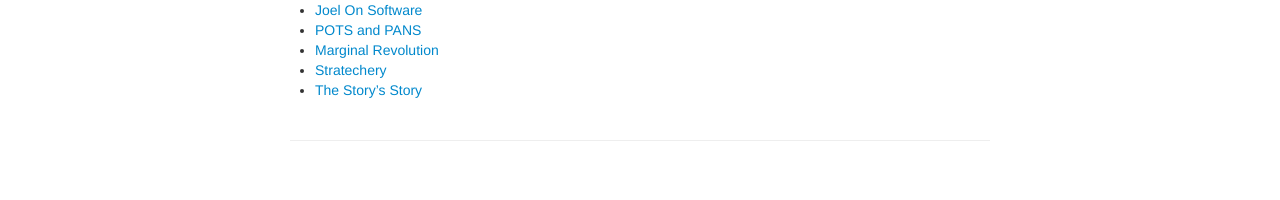
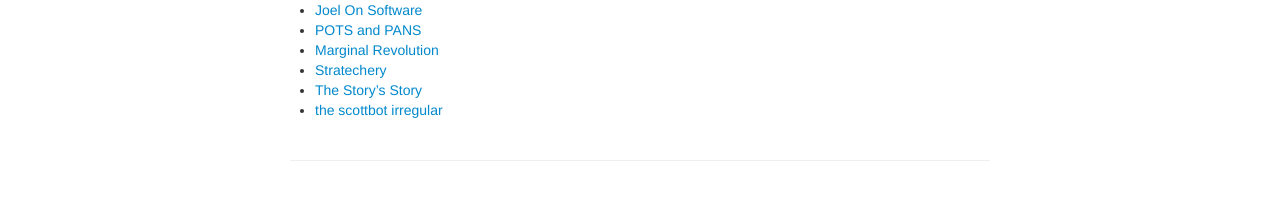
Before and after one commit to joshgunter/gunter_website, a Jekyll site: the page built from index.md, in a window 1280 px wide. Shown: the part 452-652 px from the top of the page. Built offline with Jekyll 4.4.1, drawn with Linux system fonts in a browser that asks for light colours.

Commit message:
Update index.md

```diff
--- a/index.md
+++ b/index.md
@@ -23,3 +23,4 @@ description: Some lists of things I find interesting.
 - [Marginal Revolution](https://marginalrevolution.com/)
 - [Stratechery](https://stratechery.com/)
 - [The Story's Story](https://jakeseliger.com/)
+- [the scottbot irregular](https://scottbot.net/)
```
